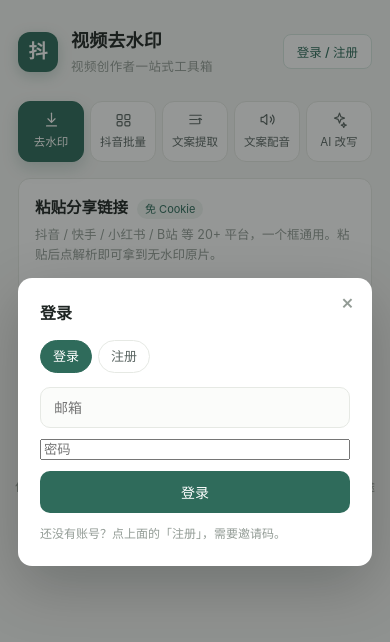
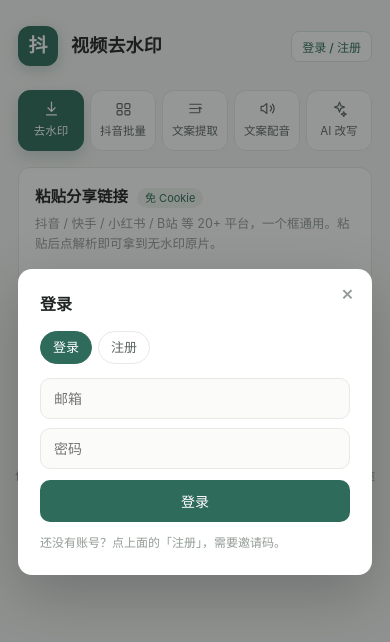
Before and after one commit to foxnangang/douyin-web, a plain HTML site: page public/index.html in a window 390 px wide. Both pictures are taken after a click on the button "登录 / 注册". Drawn offline with Linux system fonts and the light colour scheme; no server answers.

Commit message:
style: 窄屏头部单行布局 + 密码框样式补全

```diff
--- a/public/index.html
+++ b/public/index.html
@@ -26,10 +26,11 @@ header .wrap{display:flex;align-items:center;justify-content:space-between;gap:1
   background:#fff;border:1px solid var(--line);border-radius:20px;padding:4px 11px;max-width:230px}
 .user-chip em{font-style:normal;overflow:hidden;text-overflow:ellipsis;white-space:nowrap;max-width:130px}
 .user-chip b{color:var(--brand);font-weight:600;white-space:nowrap}
-.brand{display:flex;align-items:center;gap:13px}
+.brand{display:flex;align-items:center;gap:13px;min-width:0}
 .mark{width:40px;height:40px;border-radius:12px;background:var(--brand);color:#fff;display:flex;align-items:center;justify-content:center;font-size:19px;font-weight:600;box-shadow:0 4px 14px rgba(47,107,91,.25)}
-.brand h1{margin:0;font-size:21px;font-weight:600;letter-spacing:.2px}
-.brand .sub{margin:1px 0 0;font-size:12.5px;color:var(--ink3);letter-spacing:.4px}
+.brand>div{min-width:0}
+.brand h1{margin:0;font-size:21px;font-weight:600;letter-spacing:.2px;white-space:nowrap}
+.brand .sub{margin:1px 0 0;font-size:12.5px;color:var(--ink3);letter-spacing:.4px;white-space:nowrap;overflow:hidden;text-overflow:ellipsis}
 .brand .dot-sep{color:var(--brand-line);margin:0 6px}
 
 /* ---------- 工具切换 ---------- */
@@ -50,10 +51,10 @@ header .wrap{display:flex;align-items:center;justify-content:space-between;gap:1
 
 /* ---------- 表单 ---------- */
 .field{display:flex;gap:9px;align-items:stretch;flex-wrap:wrap}
-input[type=text],textarea,select{
+input[type=text],input[type=password],textarea,select{
   width:100%;padding:11px 13px;border:1px solid var(--line);border-radius:10px;background:#fbfcfa;
   font-size:14px;font-family:inherit;color:var(--ink);outline:none;transition:.15s}
-input[type=text]:focus,textarea:focus,select:focus{border-color:var(--brand);background:#fff;box-shadow:0 0 0 3px rgba(47,107,91,.08)}
+input[type=text]:focus,input[type=password]:focus,textarea:focus,select:focus{border-color:var(--brand);background:#fff;box-shadow:0 0 0 3px rgba(47,107,91,.08)}
 textarea{resize:vertical;min-height:88px;line-height:1.7}
 .field input[type=text]{flex:1;min-width:200px}
 button{font-family:inherit;font-size:14px;cursor:pointer;border:none;border-radius:10px;padding:11px 20px;
@@ -147,6 +148,11 @@ footer a:hover{text-decoration:underline}
 .dot{width:7px;height:7px;border-radius:50%;background:var(--ink3);display:inline-block}
 .dot.ok{background:var(--brand)}.dot.bad{background:var(--danger)}
 @media(max-width:560px){
+  .brand .sub{display:none}
+  .user-chip em{display:none}
+  .user-chip{padding:4px 9px}
+  .auth{gap:5px}
+  .auth button{padding:6px 10px;font-size:12px}
   .tools{gap:6px}
   .tool{font-size:11.5px;padding:9px 2px}
   .tool svg{width:17px;height:17px}
```
